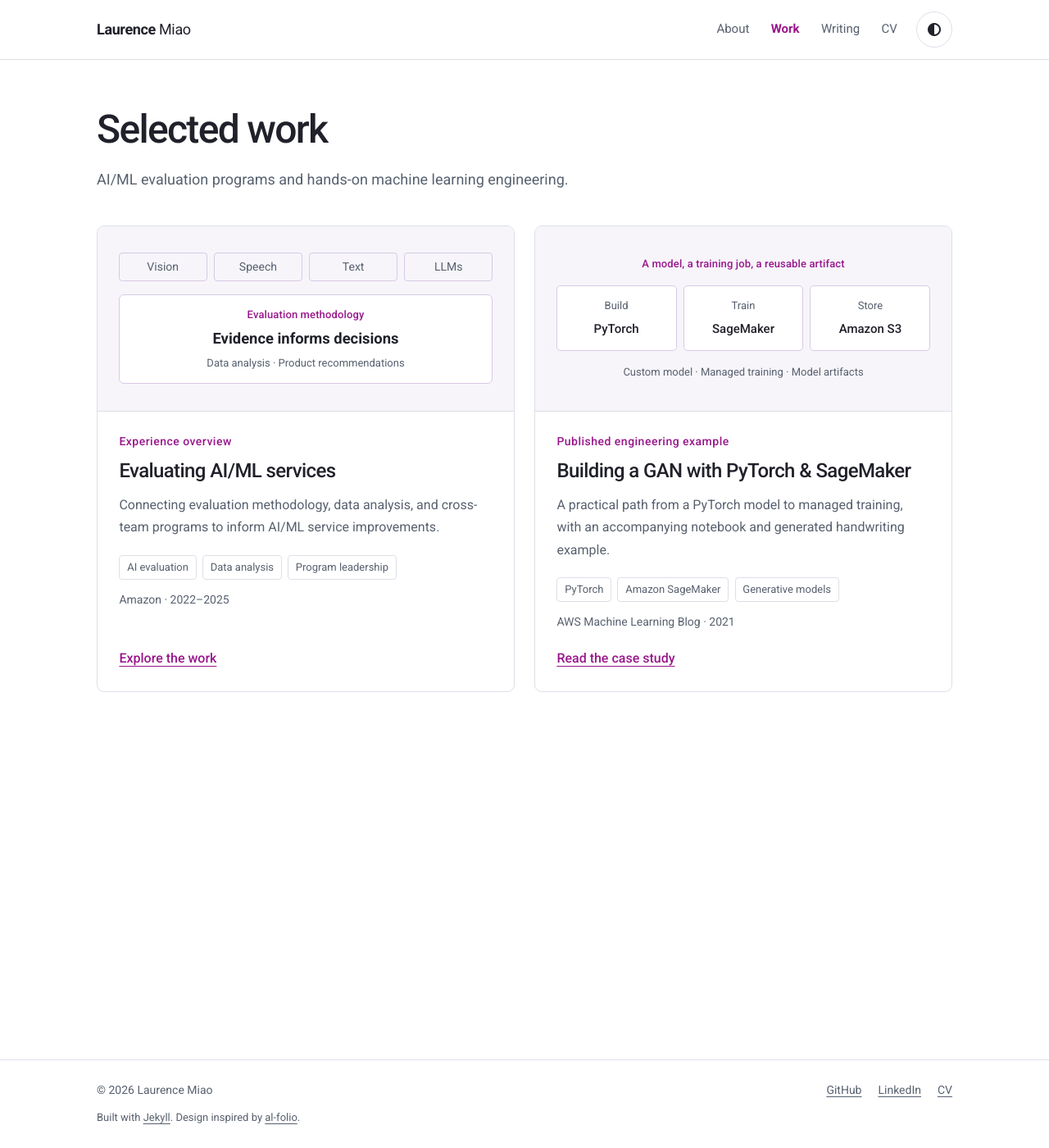
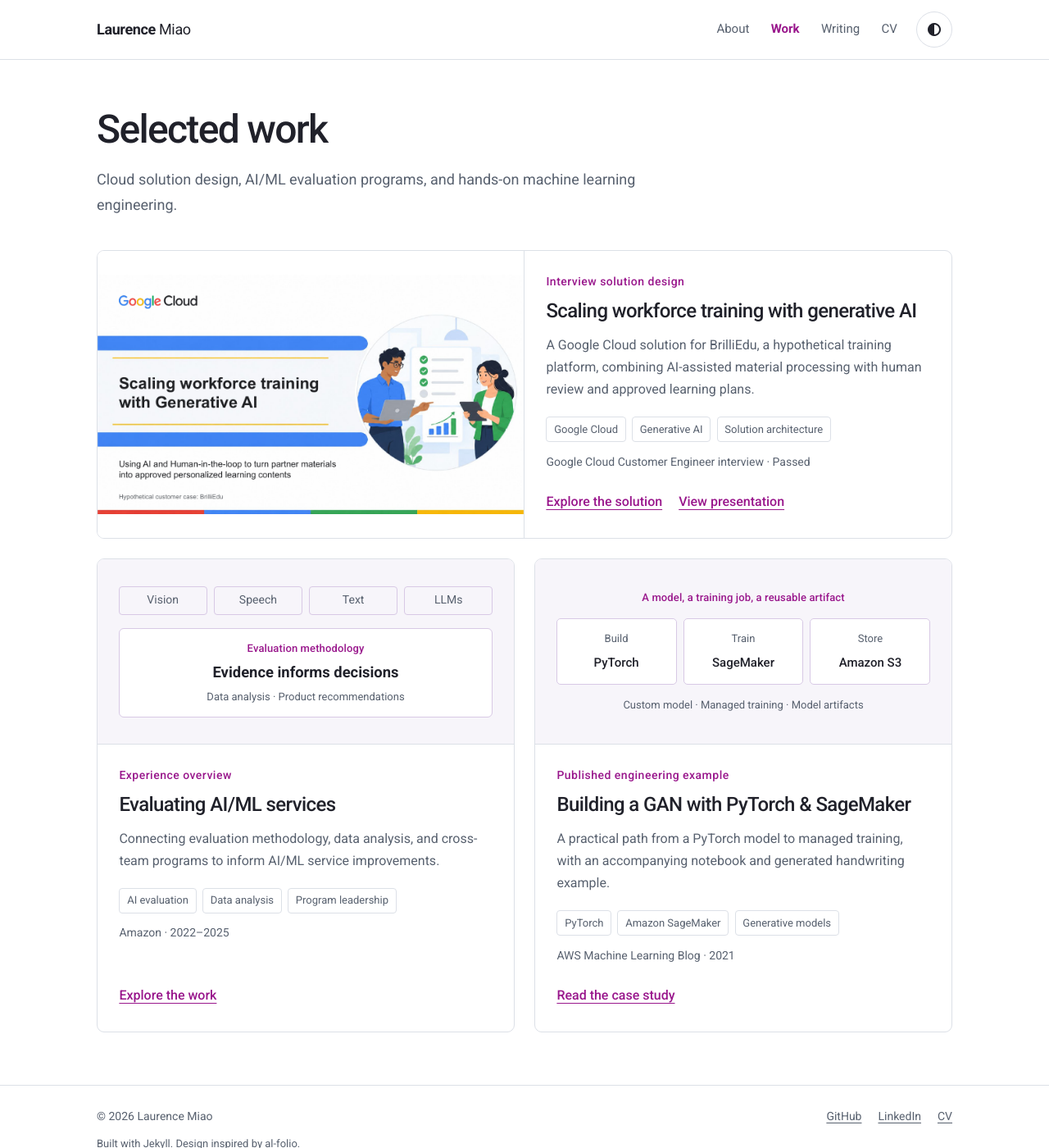
Before and after one commit to laurence-miao/laurence-miao.github.io, a Jekyll site: the page built from projects.html, in a window 1280 px wide and 1400 px high. Shown: the whole window at 82% size. Built offline with Jekyll 4.4.1, drawn with Linux system fonts in a browser that asks for light colours; nearby versions of some CDN libraries.

Commit message:
Add Google Cloud interview solution to selected work

```diff
--- a/_data/projects.yml
+++ b/_data/projects.yml
@@ -1,4 +1,15 @@
 # Curated work, displayed in this order on the homepage and /projects/.
+- title: Scaling workforce training with generative AI
+  type: Interview solution design
+  context: Google Cloud Customer Engineer interview · Passed
+  description: A Google Cloud solution for BrilliEdu, a hypothetical training platform, combining AI-assisted material processing with human review and approved learning plans.
+  url: /projects/brilliedu-google-cloud/
+  visual: brilliedu
+  featured: true
+  presentation_url: https://docs.google.com/presentation/d/1SI7tqlC9ozOQBpEd4n2xd3TPftN-wGWsco5wZLYWkBE/edit?usp=sharing
+  tags: [Google Cloud, Generative AI, Solution architecture]
+  link_label: Explore the solution
+
 - title: Evaluating AI/ML services
   type: Experience overview
   context: Amazon · 2022–2025
--- a/_includes/project_cards.html
+++ b/_includes/project_cards.html
@@ -1,6 +1,6 @@
 <div class="project-grid">
   {% for item in include.items %}
-  <article class="project-card">
+  <article class="project-card{% if item.featured %} featured-project{% endif %}">
     {% include work_visual.html visual=item.visual %}
     <div class="project-body">
       <p class="eyebrow">{{ item.type }}</p>
@@ -8,7 +8,10 @@
       <p>{{ item.description }}</p>
       <ul class="tag-list" aria-label="Topics">{% for tag in item.tags %}<li>{{ tag }}</li>{% endfor %}</ul>
       <p class="project-context">{{ item.context }}</p>
-      <a class="text-link" href="{{ item.url | relative_url }}" aria-label="{{ item.link_label }}: {{ item.title | escape }}">{{ item.link_label }}</a>
+      <div class="project-links">
+        <a class="text-link" href="{{ item.url | relative_url }}" aria-label="{{ item.link_label }}: {{ item.title | escape }}">{{ item.link_label }}</a>
+        {% if item.presentation_url %}<a class="text-link" href="{{ item.presentation_url | escape }}" target="_blank" rel="noopener noreferrer" aria-label="View presentation: {{ item.title | escape }} (opens in a new tab)">View presentation</a>{% endif %}
+      </div>
     </div>
   </article>
   {% endfor %}
--- a/_includes/work_visual.html
+++ b/_includes/work_visual.html
@@ -1,4 +1,8 @@
-{% if include.visual == 'evaluation' %}
+{% if include.visual == 'brilliedu' %}
+<div class="work-visual presentation-visual">
+  <img src="{{ '/assets/img/brilliedu-presentation.png' | relative_url }}" width="1280" height="720" loading="lazy" decoding="async" alt="Presentation cover: Scaling workforce training with Generative AI. Hypothetical customer case: BrilliEdu.">
+</div>
+{% elsif include.visual == 'evaluation' %}
 <div class="work-visual evaluation-visual" role="img" aria-label="AI evaluation spans vision, speech, text, and language models; methodology and analysis inform product recommendations.">
   <div class="visual-topics" aria-hidden="true"><span>Vision</span><span>Speech</span><span>Text</span><span>LLMs</span></div>
   <div class="visual-core" aria-hidden="true"><span class="visual-label">Evaluation methodology</span><strong>Evidence informs decisions</strong><span>Data analysis · Product recommendations</span></div>
--- a/_layouts/work.html
+++ b/_layouts/work.html
@@ -8,6 +8,7 @@ layout: default
     <h1 class="post-title">{{ page.title }}</h1>
     <p class="work-lead">{{ page.description }}</p>
     <dl class="work-facts"><div><dt>Role</dt><dd>{{ page.role }}</dd></div><div><dt>Focus</dt><dd>{{ page.focus }}</dd></div></dl>
+    {% if page.presentation_url %}<div class="hero-actions"><a class="btn btn-primary" href="{{ page.presentation_url | escape }}" target="_blank" rel="noopener noreferrer" aria-label="View presentation in Google Slides (opens in a new tab)">View presentation</a><span class="presentation-meta">Google Slides · {{ page.slide_count }} slides</span></div>{% endif %}
   </header>
   {% include work_visual.html visual=page.visual %}
   <div class="post-content prose">{{ content }}</div>
--- a/assets/css/main.css
+++ b/assets/css/main.css
@@ -133,16 +133,22 @@ html[data-theme-setting="light"] #light-toggle-light { display: inline-block; }
 .section-intro { color: var(--global-text-color-light); max-width: 680px; }
 .project-grid { display: grid; grid-template-columns: repeat(2, minmax(0, 1fr)); gap: 1.5rem; }
 .project-card { min-width: 0; display: flex; flex-direction: column; border: 1px solid var(--global-divider-color); border-radius: 9px; overflow: hidden; background: var(--global-card-bg-color); }
+.project-card.featured-project { grid-column: 1 / -1; display: grid; grid-template-columns: repeat(2, minmax(0, 1fr)); }
 .project-body { display: flex; flex: 1; flex-direction: column; padding: 1.65rem; }
 .project-body h2, .project-body h3 { font-size: 1.5rem; margin-bottom: .8rem; }
 .project-body h2 a, .project-body h3 a { color: var(--global-text-color); text-decoration: none; }
 .project-body h2 a:hover, .project-body h3 a:hover { color: var(--global-theme-color); text-decoration: underline; }
 .project-body > p:not(.eyebrow) { color: var(--global-text-color-light); }
-.project-body > .text-link { align-self: flex-start; margin-top: auto; padding-top: .35rem; }
+.project-links { display: flex; flex-wrap: wrap; gap: .5rem 1.25rem; margin-top: auto; padding-top: .35rem; }
+.project-links .text-link { min-height: 36px; display: inline-flex; align-items: center; }
 .project-context { font-size: .875rem; margin: .8rem 0; }
 .tag-list { display: flex; flex-wrap: wrap; gap: .45rem; padding: 0; list-style: none; margin: 0; }
 .tag-list li { padding: .2rem .55rem; border: 1px solid var(--global-divider-color); border-radius: 4px; font-size: .8125rem; color: var(--global-text-color-light); }
 .work-visual { min-height: 226px; display: flex; flex-direction: column; justify-content: center; padding: 1.6rem; background: var(--surface); border-bottom: 1px solid var(--global-divider-color); }
+.presentation-visual { min-height: 0; padding: 0; background: #ffffff; }
+.presentation-visual img { display: block; width: 100%; height: auto; }
+.featured-project > .presentation-visual { border-bottom: 0; border-right: 1px solid var(--global-divider-color); }
+.presentation-meta { color: var(--global-text-color-light); font-size: .875rem; }
 .visual-topics { display: grid; grid-template-columns: repeat(4, minmax(0,1fr)); gap: .5rem; margin-bottom: 1rem; }
 .visual-topics span { padding: .3rem .1rem; border: 1px solid var(--visual-line); border-radius: 4px; text-align: center; font-size: .875rem; color: var(--global-text-color-light); }
 .visual-core { padding: .8rem; text-align: center; border: 1px solid var(--visual-line); border-radius: 6px; background: var(--global-card-bg-color); }
@@ -280,6 +286,8 @@ pre code { padding: 0; font-size: inherit; color: inherit; background: transpare
   html:not(.js) .navbar { position: static; }
   html:not(.js) body { padding-top: 0; }
   .project-grid { grid-template-columns: minmax(0,1fr); }
+  .project-card.featured-project { grid-template-columns: minmax(0,1fr); }
+  .featured-project > .presentation-visual { border-right: 0; border-bottom: 1px solid var(--global-divider-color); }
   .hero { padding: 1rem 0 3rem; }
   .home-section { padding-block: 2.75rem; }
   .experience-preview { grid-template-columns: 1fr; gap: 1.75rem; }
@@ -297,6 +305,7 @@ pre code { padding: 0; font-size: inherit; color: inherit; background: transpare
   .hero-specialties br { display: none; }
   .project-body { padding: 1.25rem; }
   .work-visual { padding: 1.25rem; }
+  .presentation-visual { padding: 0; }
   .visual-workflow { gap: .3rem; }
   .visual-workflow strong { font-size: .875rem; }
   .writing-entry { grid-template-columns: minmax(0,1fr); gap: .8rem; }
--- a/projects.html
+++ b/projects.html
@@ -2,7 +2,7 @@
 layout: page
 title: Selected work
 permalink: /projects/
-description: AI/ML evaluation programs and hands-on machine learning engineering.
+description: Cloud solution design, AI/ML evaluation programs, and hands-on machine learning engineering.
 ---
 {%- comment -%} Entries come from _data/projects.yml {%- endcomment -%}
 {% include project_cards.html items=site.data.projects heading='h2' %}
--- /dev/null
+++ b/work/brilliedu-google-cloud.md
@@ -0,0 +1,33 @@
+---
+layout: work
+title: Scaling workforce training with generative AI
+permalink: /projects/brilliedu-google-cloud/
+description: A Google Cloud solution I designed for a Customer Engineer interview, using AI and human review to turn partner materials into approved learning plans.
+kind: Interview solution design
+period: Google Cloud Customer Engineer
+role: Solution designer and interview candidate
+focus: Google Cloud architecture and generative AI
+visual: brilliedu
+presentation_url: https://docs.google.com/presentation/d/1SI7tqlC9ozOQBpEd4n2xd3TPftN-wGWsco5wZLYWkBE/edit?usp=sharing
+slide_count: 22
+---
+
+## Interview context
+
+I designed this solution for a Google Cloud Customer Engineer (CE) interview and passed the interview. The presentation uses **BrilliEdu, a hypothetical workforce-training platform**, as its customer scenario.
+
+## The challenge
+
+BrilliEdu's MVP runs its application, background jobs, and PostgreSQL on one virtual machine. Growth brings more learners and partner materials, while a small delivery team must preserve reliable access and human support.
+
+## The proposed solution
+
+- **Material onboarding:** Cloud Run, Eventarc, and Workflows coordinate uploads and processing. Document AI, Speech-to-Text, and Gemini help interpret source material.
+- **Content curation:** scoped retrieval combines approved evidence with Gemini to suggest learning-outcome mappings. Cloud Storage and Cloud SQL retain source versions and structured results.
+- **Learning delivery:** curators publish versioned curriculum packs; trainers review and approve individual learning plans before delivery.
+
+## Design priorities
+
+The proposal keeps human approval at key decisions, tracks source permissions and versions, and plans a phased migration. Recovery, cost controls, monitoring, and accountable owners support the small team's operations.
+
+The linked presentation includes the customer scenario, architecture diagrams, and delivery workflows.
```
Also changed, not shown: assets/img/brilliedu-presentation.png (added).
